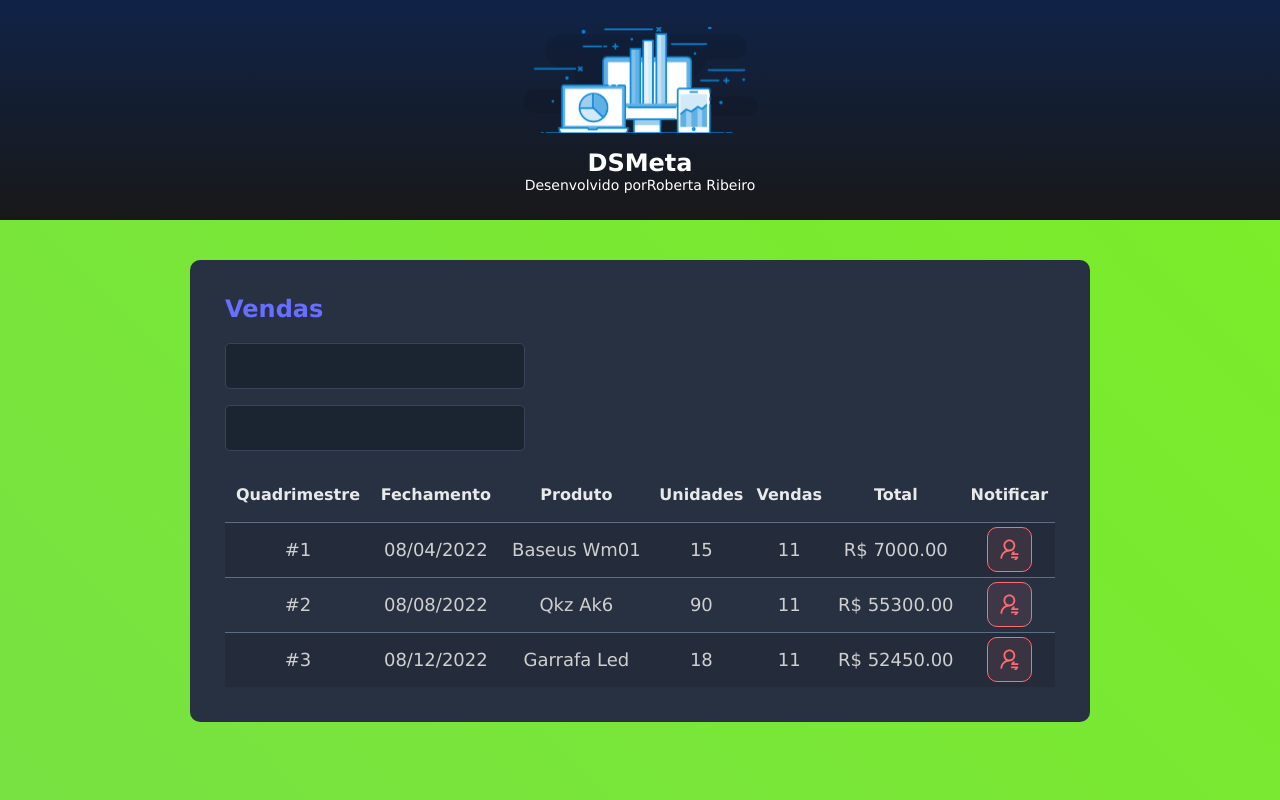
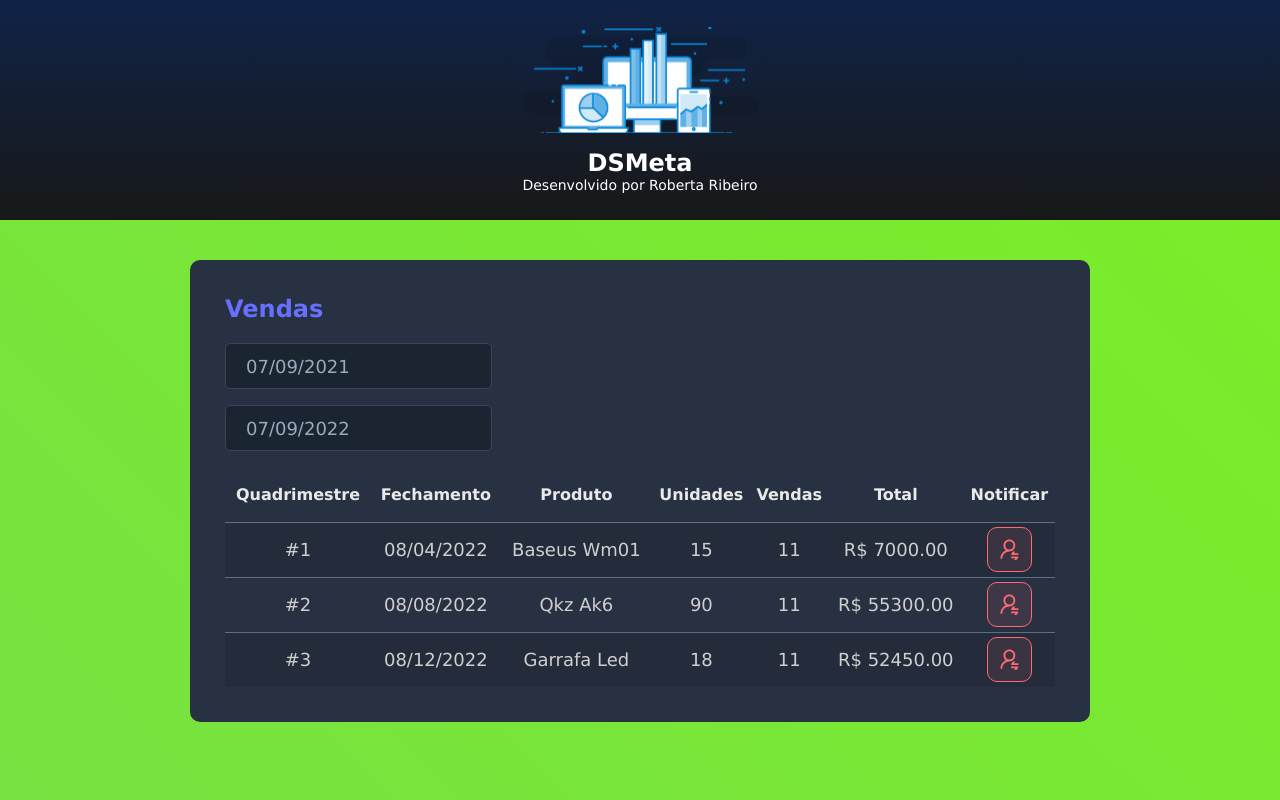
Before and after one commit to HarukaIonaSao/Controle-de-vendas-Spring-React, a React (Vite) app in the folder frontend/: page / in a window 1280 px wide. Built offline with nearby package versions, Linux system fonts and the light colour scheme; a web font is replaced by a local one.

Commit message:
use state

```diff
--- a/frontend/package.json
+++ b/frontend/package.json
@@ -9,7 +9,9 @@
     "preview": "vite preview"
   },
   "dependencies": {
+    "@types/react-datepicker": "4.4.2",
     "react": "^18.2.0",
+    "react-datepicker": "4.8.0",
     "react-dom": "^18.2.0"
   },
   "devDependencies": {
--- a/frontend/src/components/Header/index.tsx
+++ b/frontend/src/components/Header/index.tsx
@@ -8,7 +8,7 @@
             <h1>DSMeta</h1>
             <p>
               Desenvolvido por
-              <a href="https://github.com/HarukaIonaSao">Roberta Ribeiro</a>
+              <a href="https://github.com/HarukaIonaSao"> Roberta Ribeiro</a>
             </p>
         </div>
     </header>
--- a/frontend/src/components/VendasAnuais/index.tsx
+++ b/frontend/src/components/VendasAnuais/index.tsx
@@ -1,16 +1,38 @@
-import NotificationButton from '../NotificatioButton'
-import './styles.css'
+import NotificationButton from "../NotificatioButton";
+import "./styles.css";
+import "react-datepicker/dist/react-datepicker.css";
+import DatePicker from "react-datepicker";
+import {  useState } from "react";
 
 function VendasAnuais() {
+
+    const min = new Date(new Date().setDate(new Date().getDate() - 365));
+    const max = new Date();
+
+    const [minDate,setMinDate] = useState(min);
+    const [maxDate,setMaxDate] = useState(max);
+
+
+
   return (
     <div className="dsmeta-card">
       <h2 className="dsmeta-sales-title">Vendas</h2>
       <div>
         <div className="dsmeta-form-control-container">
-                <input className="dsmeta-form-control" type="text"/>
+          <DatePicker
+            selected={minDate}
+            onChange={(date: Date) => setMinDate(date)}
+            className="dsmeta-form-control"
+            dateFormat="dd/MM/yyyy"
+          />
         </div>
         <div className="dsmeta-form-control-container">
-                <input className="dsmeta-form-control" type="text"/>
+          <DatePicker
+            selected={maxDate}
+            onChange={(date: Date) => setMaxDate(date)}
+            className="dsmeta-form-control"
+            dateFormat="dd/MM/yyyy"
+          />
         </div>
       </div>
 
@@ -37,7 +59,7 @@
               <td>R$ 7000.00</td>
               <td>
                 <div className="dsmeta-red-btn-container">
-                        <NotificationButton/>
+                  <NotificationButton />
                 </div>
               </td>
             </tr>
@@ -50,7 +72,7 @@
               <td>R$ 55300.00</td>
               <td>
                 <div className="dsmeta-red-btn-container">
-                      <NotificationButton/>
+                  <NotificationButton />
                 </div>
               </td>
             </tr>
@@ -63,18 +85,15 @@
               <td>R$ 52450.00</td>
               <td>
                 <div className="dsmeta-red-btn-container">
-                      <NotificationButton/>
+                  <NotificationButton />
                 </div>
               </td>
             </tr>
           </tbody>
-
         </table>
       </div>
-
     </div>
-
-  )
+  );
 }
 
-export default VendasAnuais
+export default VendasAnuais;
```
Also changed, not shown: 1 other file (tests, documents, lock files or other folders). Lines whose indentation alone changed are shown as unchanged.
